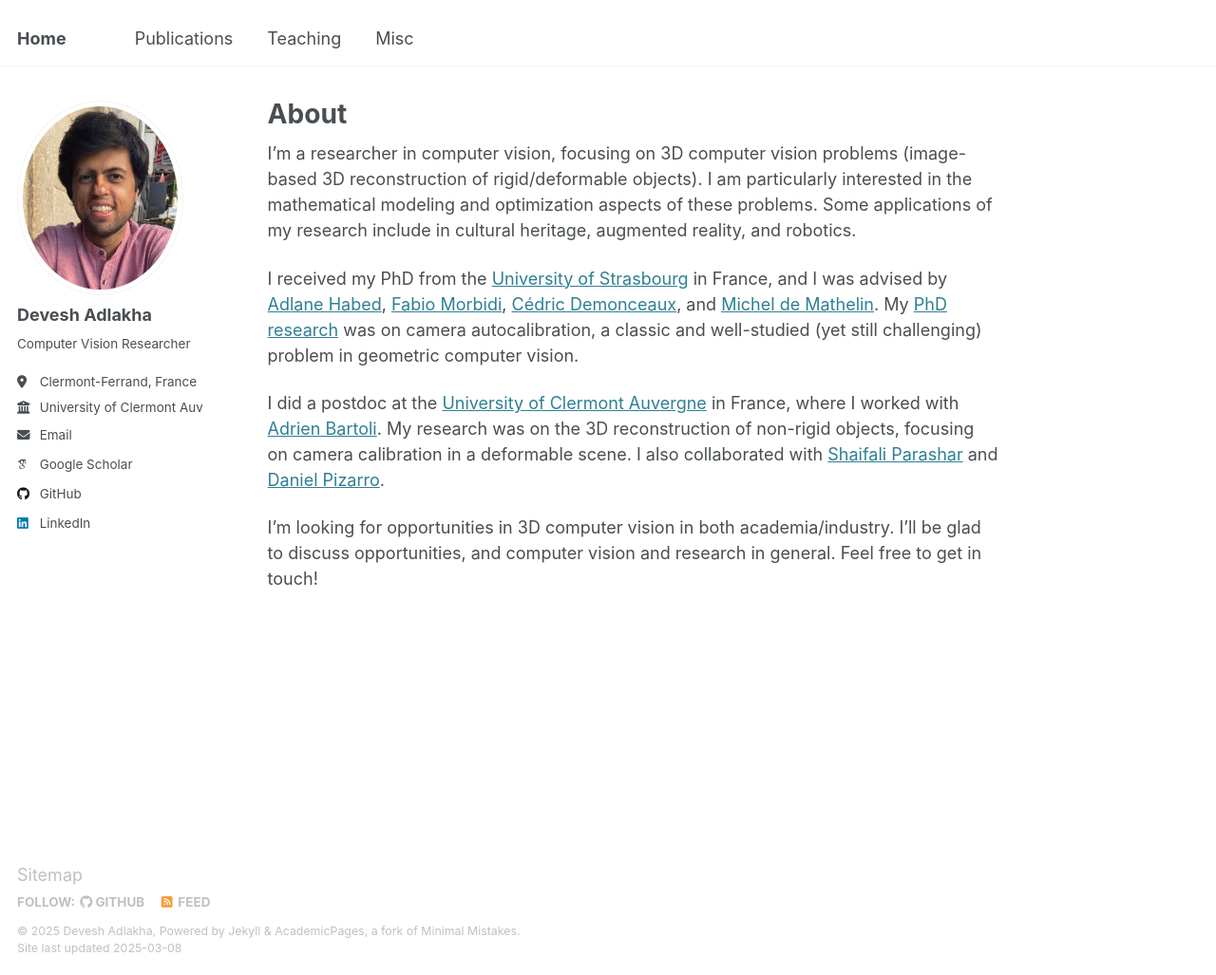
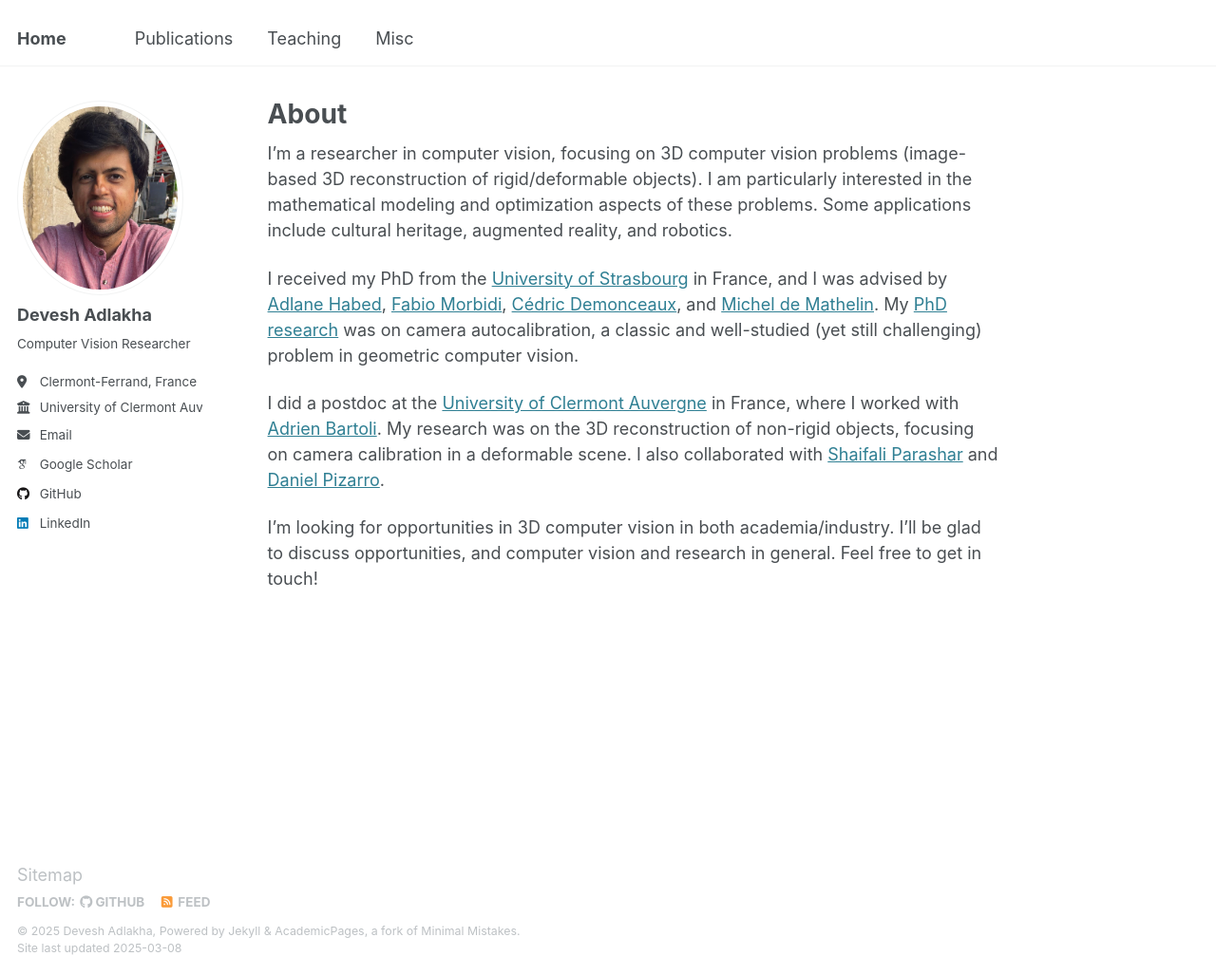
Before and after one commit to devadlakha/devadlakha.github.io, a Jekyll site: the page built from _pages/about.md, in a window 1280 px wide and 1027 px high. Shown: the whole window at 95% size. Built offline with Jekyll 4.4.1, drawn with Linux system fonts in a browser that asks for light colours; some web fonts are replaced.

Commit message:
Update about.md

```diff
--- a/_pages/about.md
+++ b/_pages/about.md
@@ -7,7 +7,7 @@ redirect_from:
   - /about.html
 ---
 
-I'm a researcher in computer vision, focusing on 3D computer vision problems (image-based 3D reconstruction of rigid/deformable objects). I am particularly interested in the mathematical modeling and optimization aspects of these problems. Some applications of my research include in cultural heritage, augmented reality, and robotics.
+I'm a researcher in computer vision, focusing on 3D computer vision problems (image-based 3D reconstruction of rigid/deformable objects). I am particularly interested in the mathematical modeling and optimization aspects of these problems. Some applications include cultural heritage, augmented reality, and robotics.
 
 I received my PhD from the [University of Strasbourg](https://en.unistra.fr) in France, and I was advised by [Adlane Habed](https://habed.weebly.com), [Fabio Morbidi](https://home.mis.u-picardie.fr/~fabio/Index.html), [Cédric Demonceaux](https://sites.google.com/view/cedricdemonceaux/home), and [Michel de Mathelin](https://rdh.icube.unistra.fr/Michel_de_Mathelin_personal_web_page). My [PhD research](https://publication-theses.unistra.fr/public/theses_doctorat/2022/ADLAKHA_Devesh_2022_ED269.pdf) was on camera autocalibration, a classic and well-studied (yet still challenging) problem in geometric computer vision.
 
```
